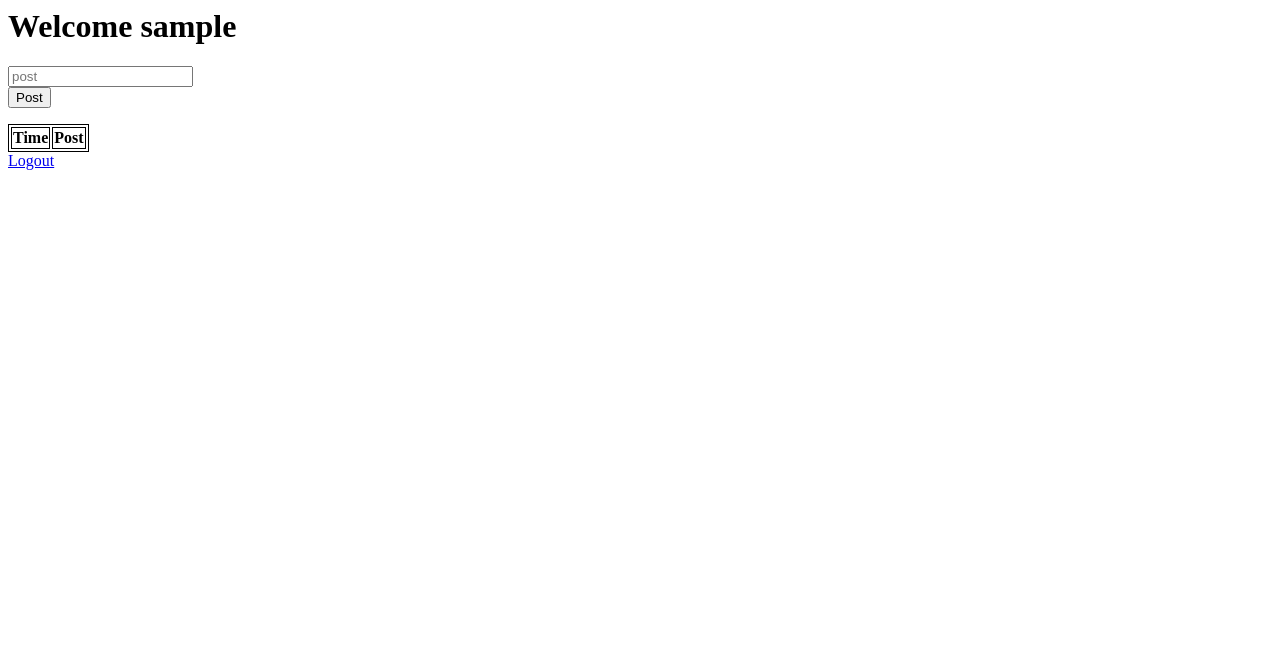
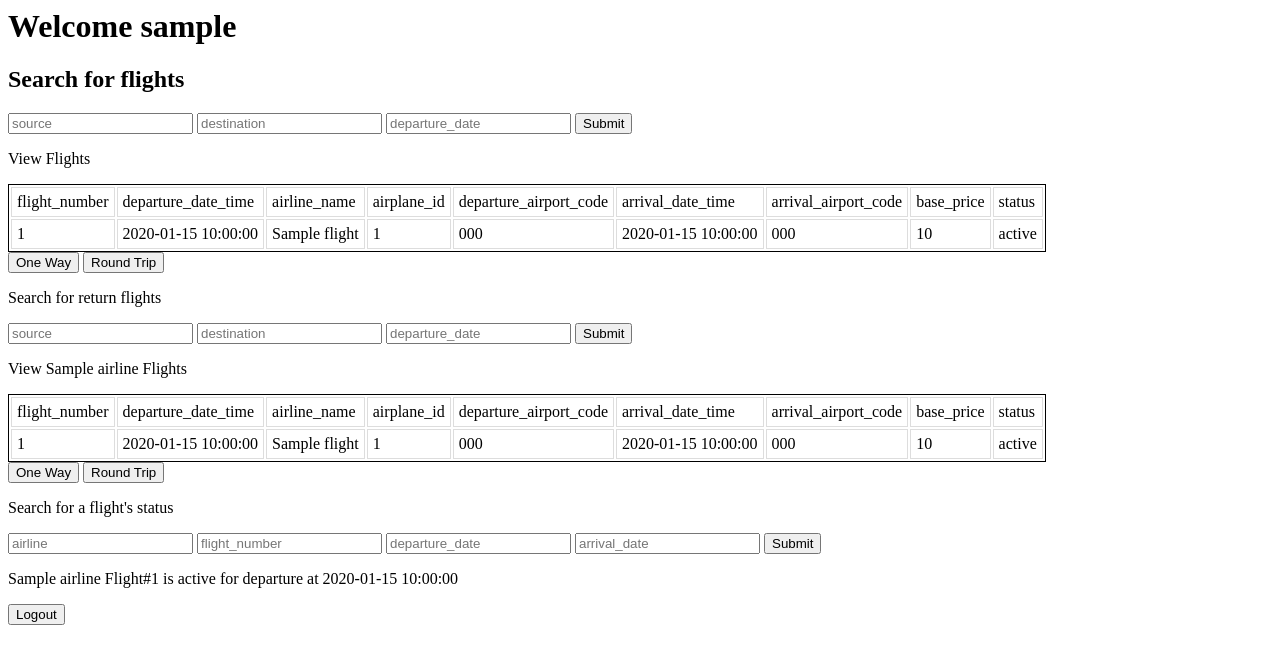
Before and after one commit to tc2965/databaseProject, a Flask app: template templates/customerHome.html in a window 1280 px wide. Shown: the top 664 px of the page. Run offline with Flask 2, Linux system fonts and the light colour scheme; the template is opened without the code that fills it: most values are stand-ins (such as "Sample title", 1, 10 or a date in 2020); lists and menus that the app fills with data are empty.

Commit message:
customer home page

```diff
--- a/app.py
+++ b/app.py
@@ -29,7 +29,7 @@ conn = pymysql.connect(host=host,
 #Define a route to hello function
 @app.route('/')
 def hello():
-	return render_template('index.html')
+	return render_template('home.html')
 
 #Define route for login
 @app.route('/login')
@@ -62,16 +62,15 @@ def searchFlights():
 
     username = session.get("username")
     airline = session.get("airline")
+    session["flights"] = flights
     if username and airline:
         # it's a staff
-        session["flights"] = flights
         return redirect(url_for("staffHome"))
     elif username:
         # it's a customer
         return redirect(url_for("customerHome"))
     else:
         # it's public
-        session["flights"] = flights
         return redirect(url_for("home"))
 
 @app.route('/flight/search/return', methods=['POST'])
@@ -83,16 +82,16 @@ def searchReturnFlights():
     returnFlights = dbmanager.searchFlights(source, destination, departure)
     username = session.get("username")
     airline = session.get("airline")
+
+    session["returnFlights"] = returnFlights
     if username and airline:
         # it's a staff
-        session["returnFlights"] = returnFlights
         return redirect(url_for("staffHome"))
     elif username:
         # it's a customer
         return redirect(url_for("customerHome"))
     else:
         # it's public
-        session["returnFlights"] = returnFlights
         return redirect(url_for("home"))
 
 @app.route('/flight_status/view/', methods=['POST'])
@@ -101,11 +100,20 @@ def viewFlightStatus():
     flight_number = request.form["flight_number"]
     arrival_date = request.form.get("arrival_date")
     departure_date = request.form["departure_date"]
+    status = dbmanager.viewFlightStatus(airline, flight_number, departure_date, arrival_date)
 
-    status = dbmanager.viewFlightStatus(airline, flight_number, departure_date, arrival_date)
+    username = session.get("username")
+    airline = session.get("airline")
     session["status"] = status
-    print(status)
-    return redirect(url_for('staffHome'))
+    if username and airline:
+        # it's a staff
+        return redirect(url_for("staffHome"))
+    elif username:
+        # it's a customer
+        return redirect(url_for("customerHome"))
+    else:
+        # it's public
+        return redirect(url_for("home"))
 
 # 2. REGISTER
 @app.route('/registerAuth/<type_user>', methods=['GET', 'POST'])
@@ -124,9 +132,13 @@ def registerAuth(type_user):
             template = "staffRegister.html"
         return render_template(template, error="email or username exists already")
     else:
-        session['username'] = inDB
         if type_user == "airline_staff":
+            session['username'] = inDB[0]
+            session['airline'] = inDB[1]
             path = 'staffHome'
+        else:
+            session['username'] = inDB
+            path = 'customerHome'
         return redirect(url_for(path))
 
 # 3. LOGIN
@@ -349,7 +361,8 @@ def home():
     username = session.get('username')
     flights = session.get("flights")
     returnFlights = session.get("returnFlights")
-    return render_template('home.html', username=username, flights=flights, returnFlights=returnFlights)
+    flight_status = session.get("status")
+    return render_template('home.html', username=username, flights=flights, returnFlights=returnFlights, flight_status=flight_status)
 
 @app.route('/staffHome')
 def staffHome():
@@ -362,6 +375,14 @@ def staffHome():
     customer_flights = session.get("customer_flights")
     returnFlights = session.get("returnFlights")
     return render_template('staffHome.html', username=username, flights=flights, airline=airline, flight_status=status, ratings=ratings, mostFrequentFlyer=mostFrequentFlyer, customer_flights=customer_flights, returnFlights=returnFlights)
+
+@app.route('/customerHome')
+def customerHome():
+    username = session.get('username')
+    flights = session.get("flights")
+    returnFlights = session.get("returnFlights")
+    flight_status = session.get("status")
+    return render_template('customerHome.html', username=username, flights=flights, returnFlights=returnFlights, flight_status=flight_status)
 
 @app.route('/post', methods=['GET', 'POST'])
 def post():
--- a/dbmanager.py
+++ b/dbmanager.py
@@ -116,7 +116,7 @@ def registerStaff(staff):
         # now insert phone
         insertStaffPhone = "INSERT INTO airline_staff_phones VALUES (%(username)s, %(phone_number)s)"
         executeCommitQuery(insertStaffPhone, staff)
-        return staff["username"]
+        return (staff["username"], staff["airline"])
 
 # 1. VIEW PUBLIC INFO A
 # for round trips, just use this endpoint again and make departure = arrival of the first result
--- a/templates/customerHome.html
+++ b/templates/customerHome.html
@@ -2,27 +2,162 @@
 <head>
 </head>
 <body>
-<form action="/post" method="POST">
-	<h1>Welcome {{username}}</h1>
-	<input type="text" name = "blog" placeholder="post" required/> </br>
-	<input type="submit" value = Post />
-</form>
+<h1>Welcome {{username}}</h1>
 
 <style type="text/css">
 	table, th, td{
 		border: 1px solid black;
 	}
+	td {border: 1px #DDD solid; padding: 5px; cursor: pointer;}
+	tr:hover { background-color : #FDF0D5; }
+	.selected {
+		background-color: #89ae37;
+		color: #FFF;
+	}
 </style>
 
-<table>
-	<th>Time</th>
-	<th>Post</th>
+<h2>Search for flights</h2>
+<form action="/flight/search/" method="POST">
+	<input type="text" name = "source" placeholder="source" required/>
+	<input type="text" name = "destination" placeholder="destination" required/>
+	<input type="text" name = "departure_date" placeholder="departure_date" required/>
+	<input type="submit" value = Submit />
+</form>
+{% if flights%}
+<p>View Flights</p>
 
+<table id="table">
+	<TR>
+		<TD>flight_number</TD>
+		<TD>departure_date_time</TD>
+		<TD>airline_name</TD>
+		<TD>airplane_id</TD>
+		<TD>departure_airport_code</TD>
+		<TD>arrival_date_time</TD>
+		<TD>arrival_airport_code</TD>
+		<TD>base_price</TD>
+		<TD>status</TD>
+	</TR>
+	{% for flight in flights %}
+	<TR>
+	   <TD>{{flight.flight_number}}</TD>
+	   <TD>{{flight.departure_date_time}}</TD>
+	   <TD>{{flight.airline_name}}</TD>
+	   <TD>{{flight.airplane_id}}</TD>
+	   <TD>{{flight.departure_airport_code}}</TD>
+	   <TD>{{flight.arrival_date_time}}</TD>
+	   <TD>{{flight.arrival_airport_code}}</TD>
+	   <TD>{{flight.base_price}}</TD>
+	   <TD>{{flight.status}}</TD>
+	</TR>
+	{% endfor %}
 </table>
+<input type="button" id="one_way" value="One Way" onclick="oneWaySelected()" />
+<input type="button" id="round_trip" value="Round Trip" onclick="roundTripSelected()" />
+{% endif%}
 
-<a href="/logout">Logout</a>
+<p id="return_form">Search for return flights</p>
+<form id="return_form" action="/flight/search/return" method="POST">
+	<input id="return_form_source" type="text" name = "source" placeholder="source" required/>
+	<input id="return_form_destination" type="text" name = "destination" placeholder="destination" required/>
+	<input id="return_form_departure_date" type="text" name = "departure_date" placeholder="departure_date" required/>
+	<input type="submit" value = Submit />
+</form>
+{% if returnFlights%}
+<p>View {{airline}} Flights</p>
+<table id="table_return">
+	<TR>
+		<TD>flight_number</TD>
+		<TD>departure_date_time</TD>
+		<TD>airline_name</TD>
+		<TD>airplane_id</TD>
+		<TD>departure_airport_code</TD>
+		<TD>arrival_date_time</TD>
+		<TD>arrival_airport_code</TD>
+		<TD>base_price</TD>
+		<TD>status</TD>
+	</TR>
+	{% for flight in returnFlights %}
+	<TR>
+	   <TD>{{flight.flight_number}}</TD>
+	   <TD>{{flight.departure_date_time}}</TD>
+	   <TD>{{flight.airline_name}}</TD>
+	   <TD>{{flight.airplane_id}}</TD>
+	   <TD>{{flight.departure_airport_code}}</TD>
+	   <TD>{{flight.arrival_date_time}}</TD>
+	   <TD>{{flight.arrival_airport_code}}</TD>
+	   <TD>{{flight.base_price}}</TD>
+	   <TD>{{flight.status}}</TD>
+	</TR>
+	{% endfor %}
+</table>
+<input type="button" id="one_way" value="One Way" onclick="oneWaySelected()" />
+<input type="button" id="round_trip" value="Round Trip" onclick="roundTripSelected()" />
+{% endif%}
 
+{% if flights or returnFlights %}
+
+{% endif %}
+
+<p>Search for a flight's status</p>
+<form action="/flight_status/view/" method="POST">
+	<input type="text" name = "airline" placeholder="airline" required/>
+	<input type="text" name = "flight_number" placeholder="flight_number" required/>
+	<input type="text" name = "departure_date" placeholder="departure_date" required/>
+	<input type="text" name = "arrival_date" placeholder="arrival_date"/>
+	<input type="submit" value = Submit />
+</form>
+{% if flight_status%}
+	<p>{{airline}} Flight#{{flight_status.flight_number}} is {{flight_status.status}} for departure at {{flight_status.departure_date_time}}</p>
+{% endif%}
+
+<a href="/logout"><button>Logout</button></a>
 </body>
+<script src="https://unpkg.com/axios/dist/axios.min.js"></script>
+<script>
+	var table = document.getElementById('table');
+	var table_return = document.getElementById('table_return')
+	var selected = table.getElementsByClassName('selected');
+	table.onclick = highlight;
+	table_return.onclick = highlight;
+	var oneWayFlights = []
+	var roundTripFlights = []
 
+	function highlight(e) {
+		if (selected[0]) selected[0].className = '';
+		e.target.parentNode.className = 'selected';
+	}
 
+	function oneWaySelected(){
+		var element = document.querySelectorAll('.selected');
+		if(element[0]!== undefined){ //it must be selected
+			var flight_number = element[0].children[0].firstChild.data
+			var departure_date_time = element[0].children[1].firstChild.data
+			var airline_name = element[0].children[2].firstChild.data
+			console.log(flight_number, departure_date_time, airline_name)
+			oneWayFlights[0] = flight_number
+			oneWayFlights[1] = departure_date_time
+			oneWayFlights[2] = airline_name
+			console.log(oneWayFlights)
+		}
+		console.log(element)
+	}
+	function roundTripSelected(){
+		var element = document.querySelectorAll('.selected');
+		if(element[0]!== undefined){ //it must be selected
+			var departure_date_time = element[0].children[5].firstChild.data
+			var source = element[0].children[6].firstChild.data
+			var destination = element[0].children[4].firstChild.data
+			console.log(departure_date_time, source, destination)
+			roundTripFlights[0] = departure_date_time
+			roundTripFlights[1] = source
+			roundTripFlights[2] = destination
+			console.log(roundTripFlights)
+			document.getElementById("return_form_source").value =source;
+			document.getElementById("return_form_destination").value =destination;
+			document.getElementById("return_form_departure_date").value =departure_date_time;
+		}
+		console.log(element)
+	}
+</script>
 </html>
```
